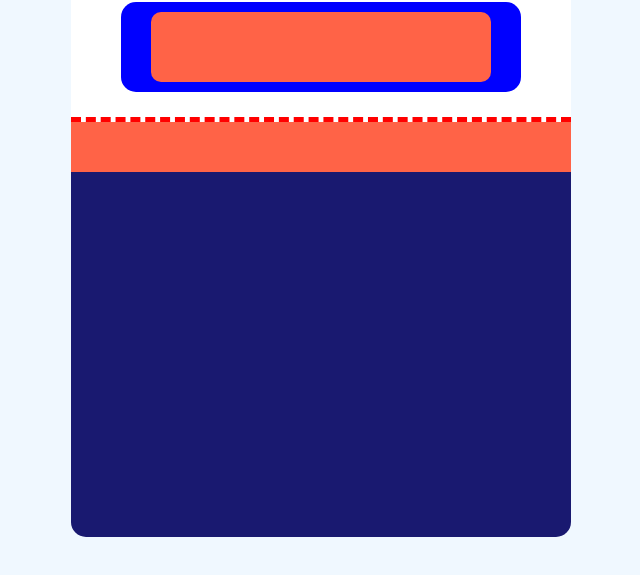
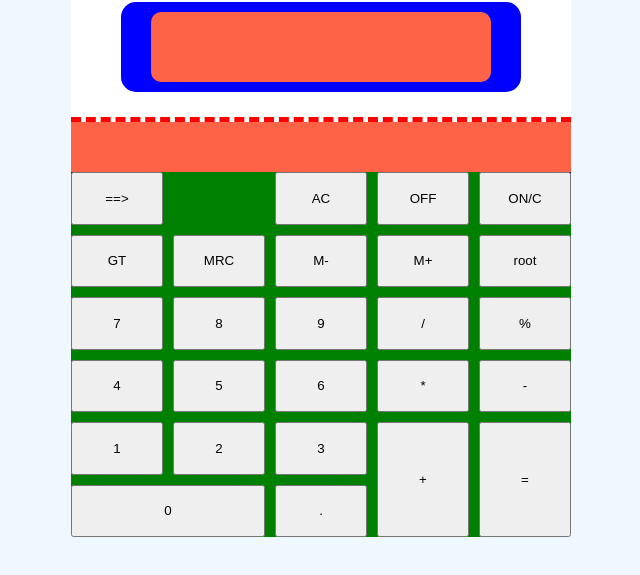
Before and after one commit to Orchydae/Block-Calculator-TOP, a plain HTML site: page index.html in a window 1280 px wide. Shown: the part 163-738 px from the top of the page, without its empty margins (319-959 px from the left). Drawn offline with Linux system fonts and the light colour scheme.

Commit message:
buttons creation

```diff
--- a/calculatorStyle.css
+++ b/calculatorStyle.css
@@ -16,6 +16,8 @@ body {
     height: 600px;
     background-color: midnightblue;
     border-radius: 15px;
+    display: flex;
+    flex-direction: column;
 }
 
 .header {
@@ -93,3 +95,20 @@ body {
     background-color: tomato;
     height: 50px;
 }
+
+.buttons {
+    background-color: green;
+    flex: 1;
+    border-radius: 15px;
+    display: grid;
+    grid-template-columns: repeat(5, 1fr);
+    gap: 10px;
+}
+
+#plus, #equal {
+    grid-row: span 2;
+}
+
+#zero {
+    grid-column: span 2;
+}
--- a/index.html
+++ b/index.html
@@ -24,6 +24,35 @@
             </div>
         </div>
         <div class="divider"></div>
+        <div class="buttons">
+            <button id="arrow">==></button>
+            <div id="empty"></div>
+            <button id="AC">AC</button>
+            <button id="OFF">OFF</button>
+            <button id="ON">ON/C</button>
+            <button id="GT">GT</button>
+            <button id="MRC">MRC</button>
+            <button id="M-">M-</button>
+            <button id="M+">M+</button>
+            <button id="root">root</button>
+            <button id="7">7</button>
+            <button id="8">8</button>
+            <button id="9">9</button>
+            <button id="divide">/</button>
+            <button id="percent">%</button>
+            <button id="4">4</button>
+            <button id="5">5</button>
+            <button id="6">6</button>
+            <button id="multiply">*</button>
+            <button id="minus">-</button>
+            <button id="1">1</button>
+            <button id="2">2</button>
+            <button id="3">3</button>
+            <button id="plus">+</button>
+            <button id="equal">=</button>
+            <button id="zero">0</button>
+            <button id="dot">.</button>
+        </div>
     </div>
 </body>
 
```
